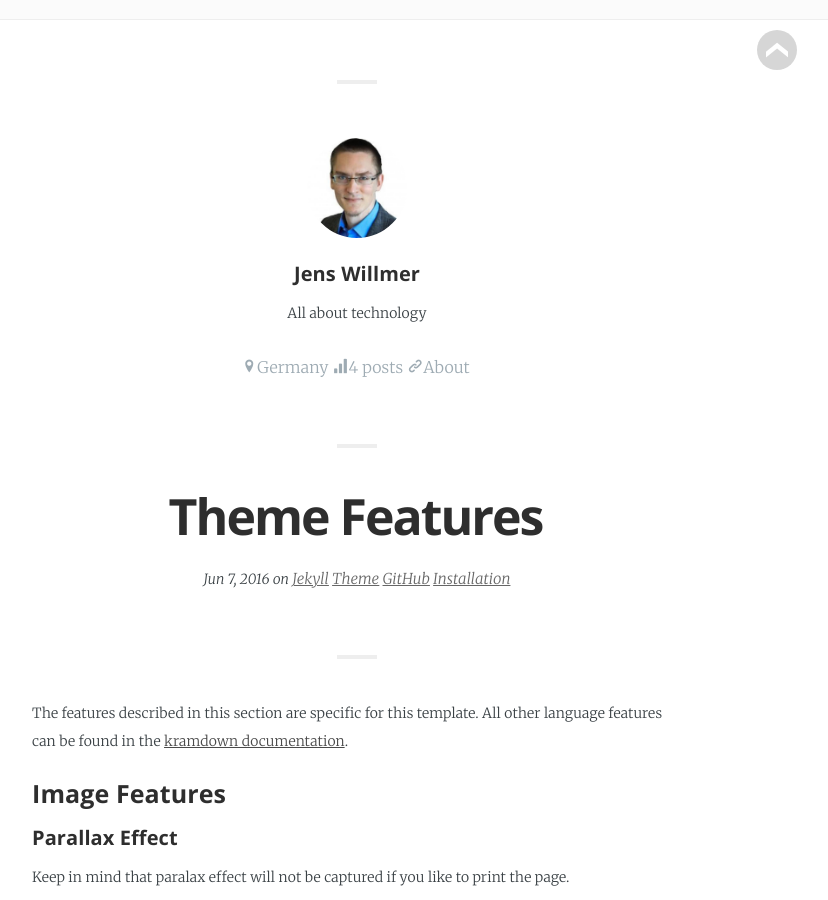
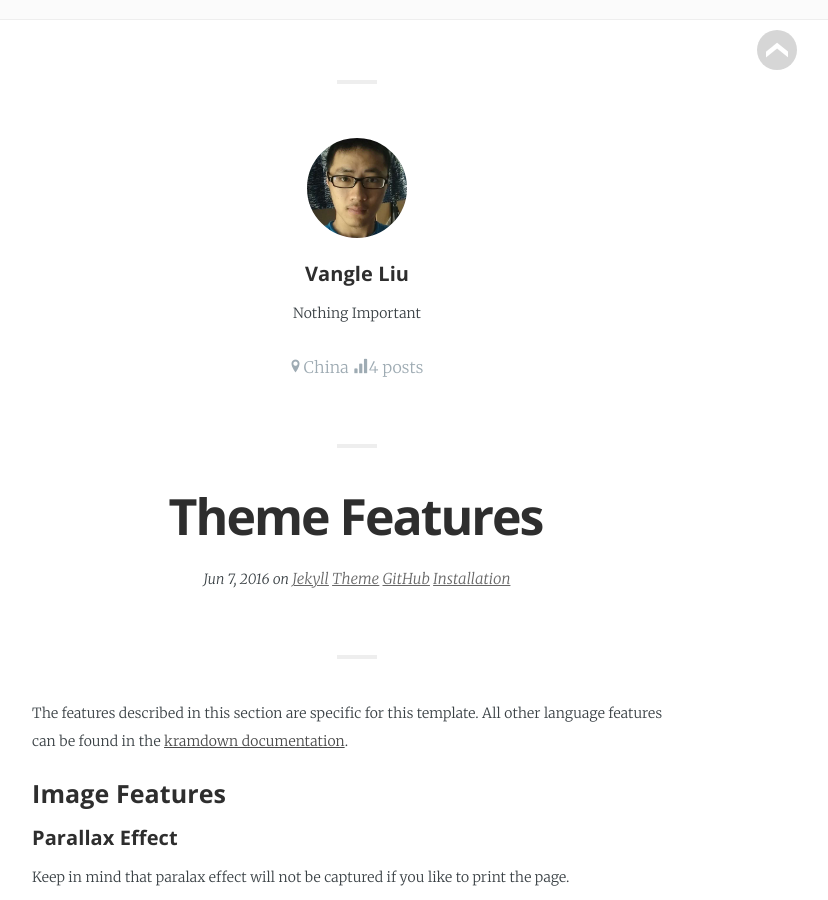
Before and after one commit to vangleliu/vangleliu.github.io, a Jekyll site: the page built from offline.html, in a window 1280 px wide and 900 px high, scrolled down 3159 px. Shown: the whole window, without its empty margins (283-1111 px from the left). Built offline with Jekyll 4.4.1, drawn with Linux system fonts in a browser that asks for light colours; some web fonts are replaced; some of the changed text lies outside the part shown.

```diff
--- a/_data/authors.yml
+++ b/_data/authors.yml
@@ -1,16 +1,16 @@
 default:                                                      # Fallback if nothing is specified
   initial:      jwillmer                                      # used for author lookup in posts and for first two characters in the about page back button
-  name:         "Jens Willmer"                                # used to display author name
+  name:         "Vangle Liu"                                # used to display author name
   cover:        /assets/mountain-alternative-cover.jpg        # OPTIONAL: defines location of cover image in about page
-  picture:      /assets/jwillmer.jpg                          # OPTIONAL: author picture
-  bio:          All about technology                          # OPTIONAL: text below author name in posts
-  location:     Germany                                       # OPTIONAL: used to display location of the author
-  website:      "http://jwillmer.de/about"                    # OPTIONAL: link to the author of a post
+  picture:      /assets/jwillmer.jpeg                          # OPTIONAL: author picture
+  bio:          Nothing Important      # OPTIONAL: text below author name in posts
+  location:     China                                      # OPTIONAL: used to display location of the author
+  website:                          # OPTIONAL: link to the author of a post
   email:                                                      # OPTIONAL: used in the about page
-  twitter:      jenswillmer                                   # OPTIONAL: used in the about page
+  twitter:                                         # OPTIONAL: used in the about page
   linkedin:                                                   # OPTIONAL: used in the about page
   xing:                                                       # OPTIONAL: used in the about page
-  github:       jwillmer                                      # OPTIONAL: used in the about page
+  github:                                             # OPTIONAL: used in the about page
   stackoverflow:                                              # OPTIONAL: used in the about page
   facebook:                                                   # OPTIONAL: used in the about page
   gplus:                                                      # OPTIONAL: used in the about page
@@ -21,11 +21,11 @@ default:                                                      # Fallback if noth
   behance:                                                    # OPTIONAL: used in the about page
 jwillmer:
   initial:      jwillmer
-  name:         "Jens Willmer"
+  name:         "Vangle Liu"
   cover:        /assets/mountain-alternative-cover.jpg
-  picture:      /assets/jwillmer.jpg
-  bio:          All about technology
-  location:     Germany
-  website:      "http://jwillmer.de/about"
-  twitter:      jenswillmer
-  github:       jwillmer
+  picture:      /assets/jwillmer.jpeg
+  bio:          Nothing Important
+  location:     China
+  website:
+  twitter:
+  github:
```
Also changed, not shown: assets/jwillmer.jpeg (added).
